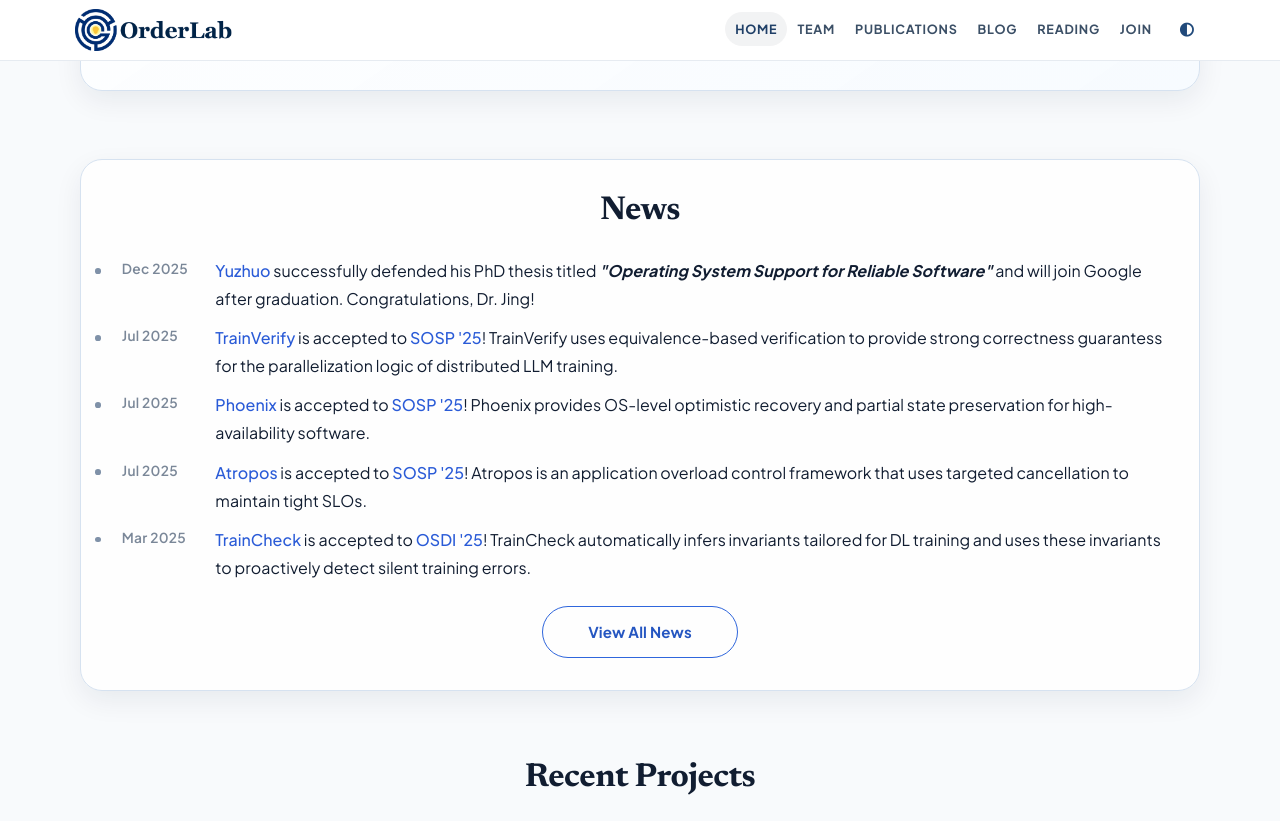
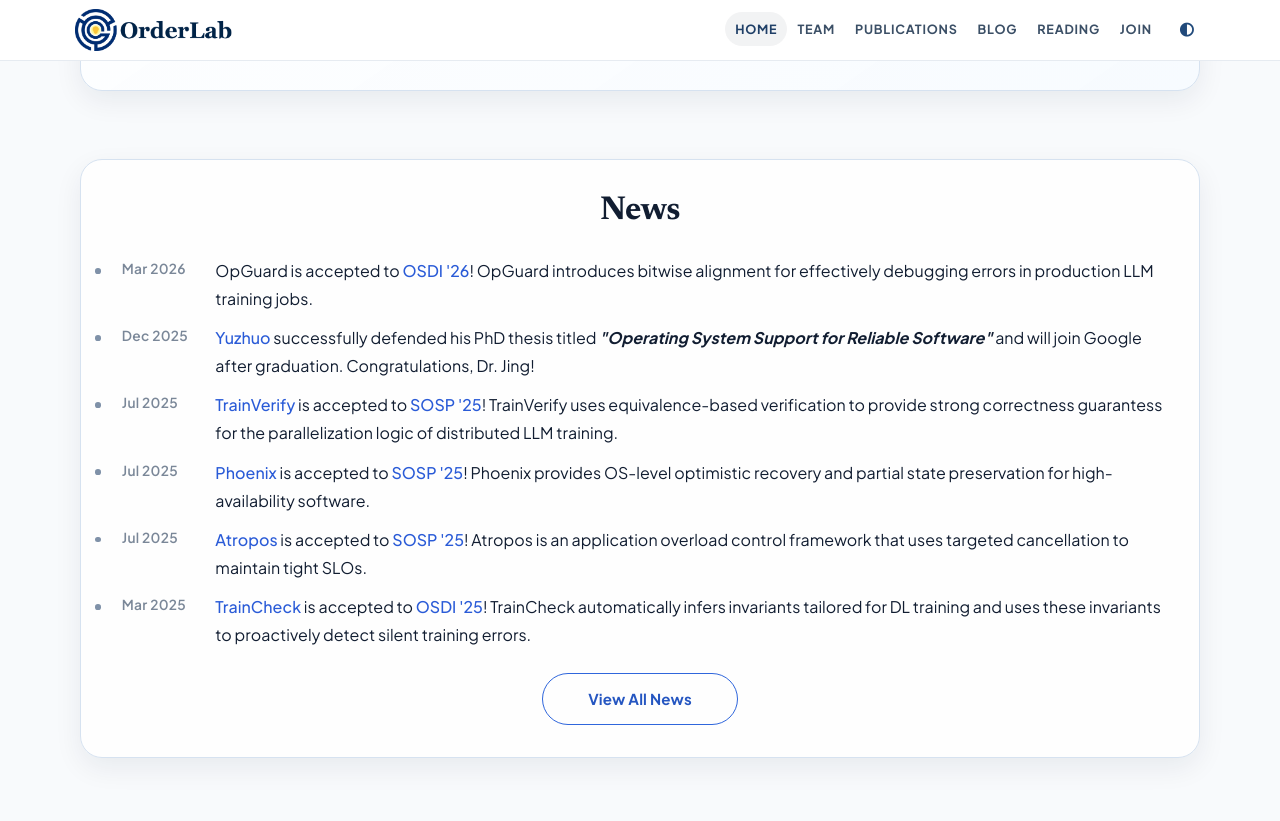
Before and after one commit to OrderLab/orderlab.github.io, a Jekyll site: the page built from index.html, in a window 1280 px wide and 900 px high, scrolled down 895 px, cut to the strip 0-821 px from the top of the window. Built offline with Jekyll 4.4.1, drawn with Linux system fonts in a browser that asks for light colours.

Commit message:
opguard publication

```diff
--- a/index.html
+++ b/index.html
@@ -56,6 +56,10 @@ layout: home
       <h2 class="section-intro__title">News</h2>
     </div>
     <ul class="home-news-list">
+      <li>
+        <span class="home-news-list__date">Mar 2026</span>
+        <span class="home-news-list__content">OpGuard is accepted to <a href="https://www.usenix.org/conference/osdi26">OSDI '26</a>! OpGuard introduces bitwise alignment for effectively debugging errors in production LLM training jobs.</span>
+      </li>
       <li>
         <span class="home-news-list__date">Dec 2025</span>
         <span class="home-news-list__content"><a href="https://osdi.dev/" target="_blank" rel="noopener">Yuzhuo</a> successfully defended his PhD thesis titled <b><i>"Operating System Support for Reliable Software"</i></b> and will join Google after graduation. Congratulations, Dr. Jing!</span>
--- a/news.html
+++ b/news.html
@@ -5,6 +5,10 @@ title: News
 <section class="section-margin">
   <div class="container">
     <ul class="newslist">
+      <li>
+        <span class="home-news-list__date">Mar 2026</span>
+        <span class="home-news-list__content">OpGuard is accepted to <a href="https://www.usenix.org/conference/osdi26">OSDI '26</a>! OpGuard introduces bitwise alignment for effectively debugging errors in production LLM training jobs.</span>
+      </li>
       <li>
         <span class="home-news-list__date">Dec 2025</span>
         <span class="home-news-list__content"><a href="https://osdi.dev/" target="_blank" rel="noopener">Yuzhuo</a> successfully defended his PhD thesis titled <i>"Operating System Support for Reliable Software"</i> and will join Google after graduation. Congratulations, Dr. Jing!</span>
```
